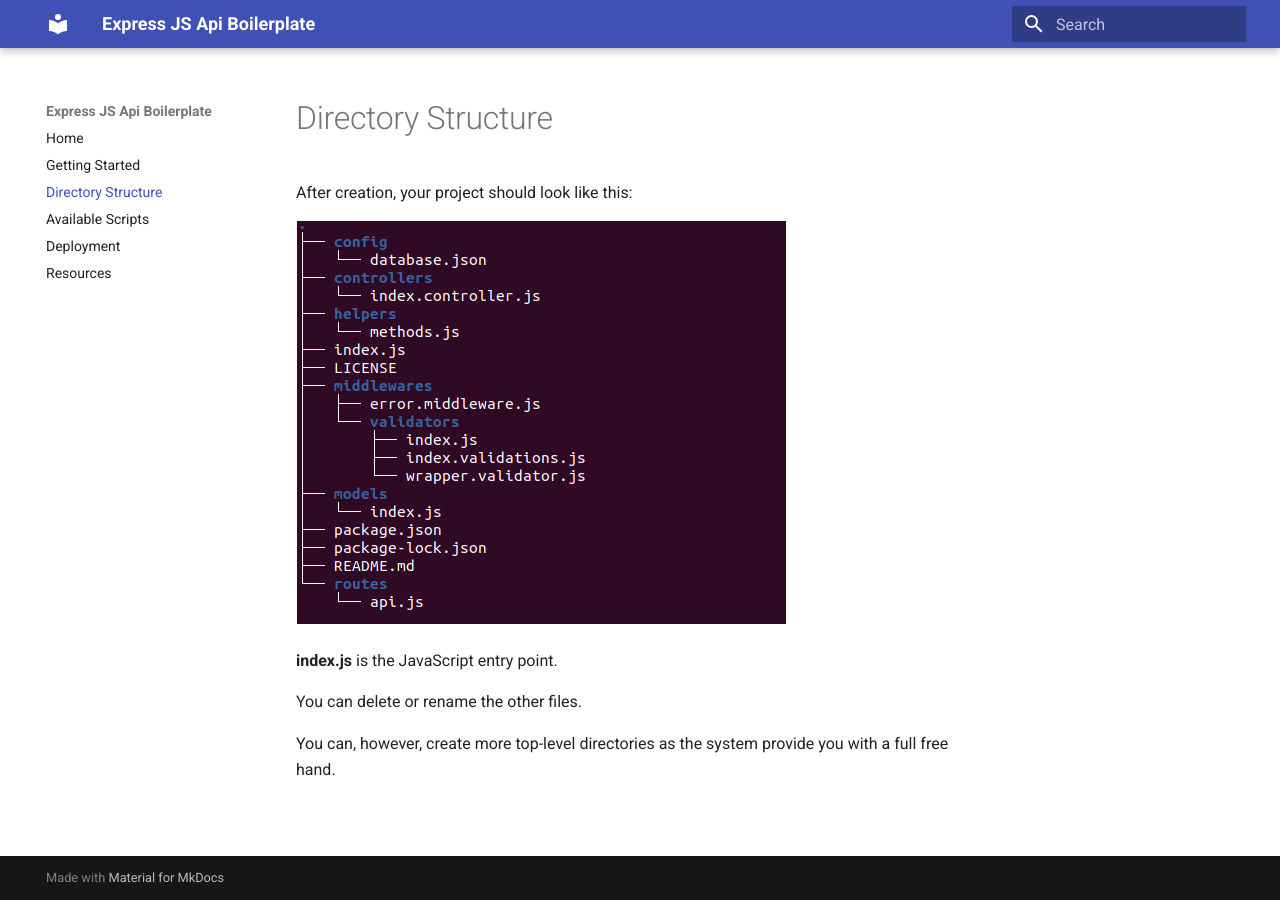
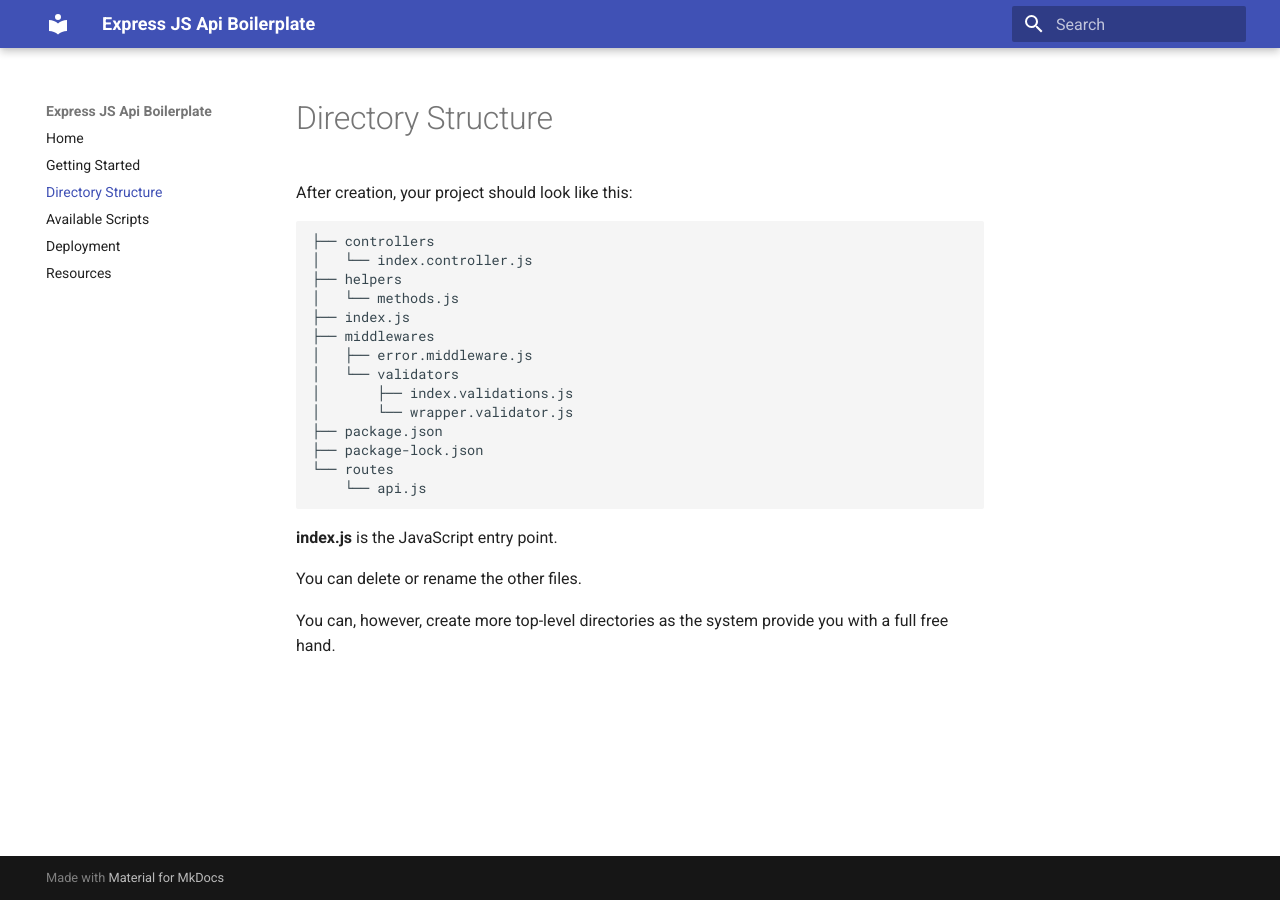
Before and after one commit to 3rd-planet/framework-x, an MkDocs documentation site: the page built from docs/directory-structure.md, in a window 1280 px wide. Built offline with MkDocs 1.6.1 and Material for MkDocs 9.7.7, drawn with Linux system fonts in a browser that asks for light colours.

Commit message:
updated directory structure

````diff
--- a/docs/directory-structure.md
+++ b/docs/directory-structure.md
@@ -2,7 +2,22 @@
 
 After creation, your project should look like this:
 
-![](./assets/directory_structure.png)
+```
+├── controllers
+│   └── index.controller.js
+├── helpers
+│   └── methods.js
+├── index.js
+├── middlewares
+│   ├── error.middleware.js
+│   └── validators
+│       ├── index.validations.js
+│       └── wrapper.validator.js
+├── package.json
+├── package-lock.json
+└── routes
+    └── api.js
+```
 
 **index.js** is the JavaScript entry point.
 
````
Also changed, not shown: docs/assets/directory_structure.png (deleted).
